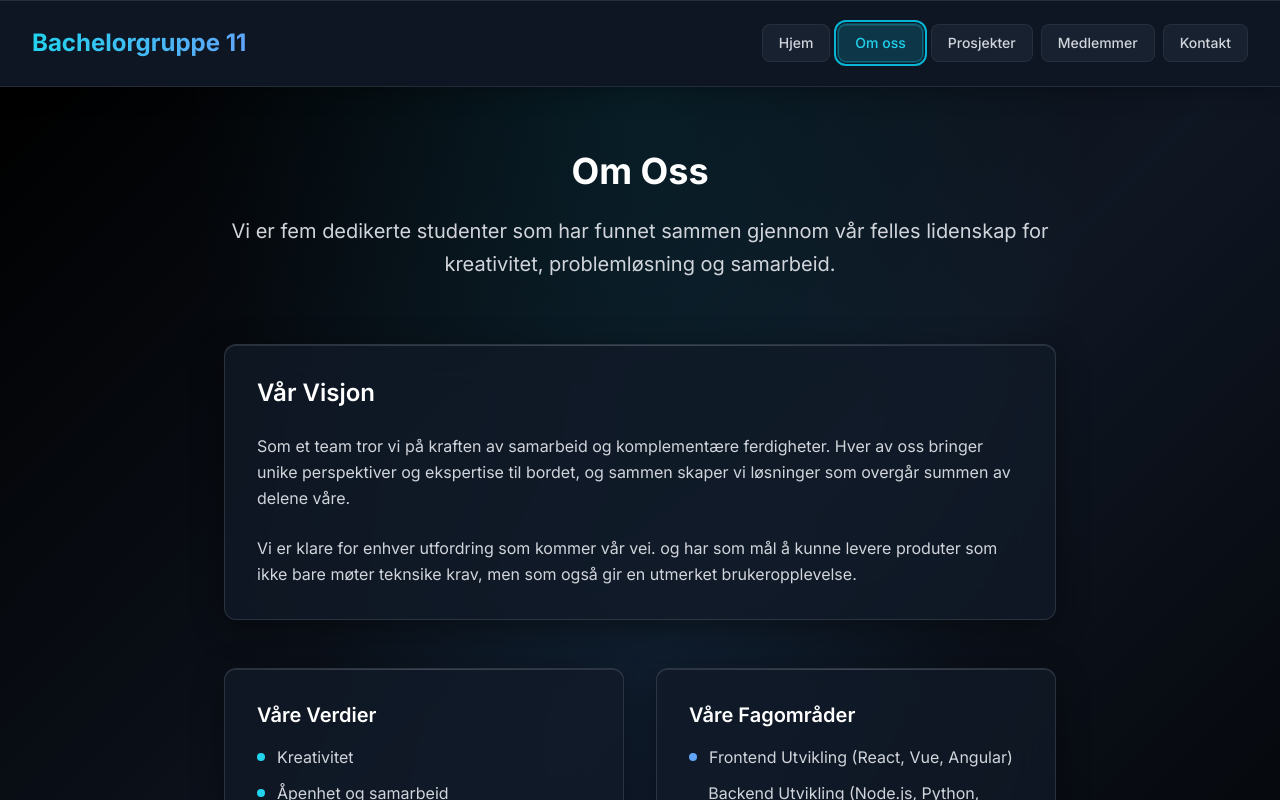
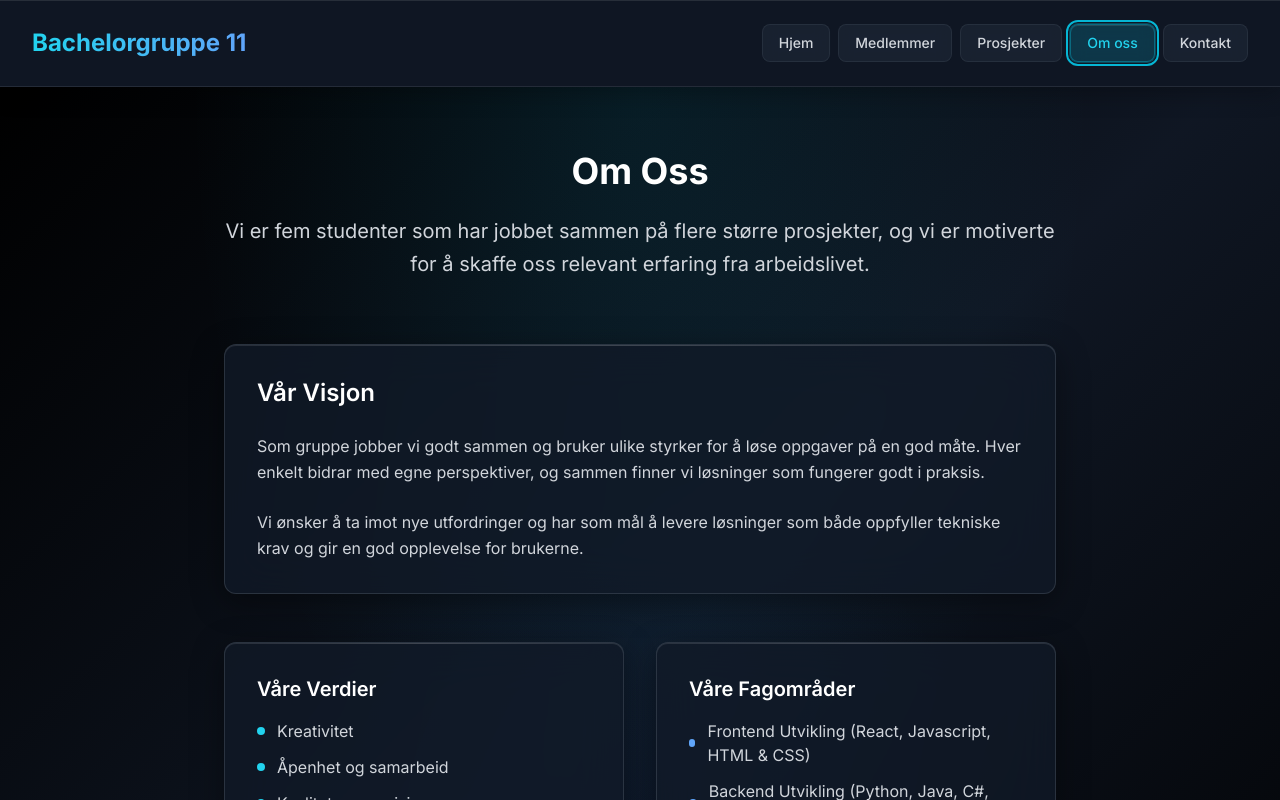
Before and after one commit to vebjornkjus/BachelorPortfolio, a React (Create React App) app: page / in a window 1280 px wide. Both pictures are taken after a click on the button "Om oss". Shown: the top 800 px of the page. Built offline with nearby package versions, Linux system fonts and the light colour scheme.

Commit message:
TekstFix

```diff
--- a/src/components/layout/Header.js
+++ b/src/components/layout/Header.js
@@ -5,9 +5,9 @@ const Header = ({ currentPage, setCurrentPage }) => {
 
   const navItems = [
     { name: 'Hjem', id: 'home' },
+    { name: 'Medlemmer', id: 'members' },
+    { name: 'Prosjekter', id: 'projects' },
     { name: 'Om oss', id: 'about' },
-    { name: 'Prosjekter', id: 'projects' },
-    { name: 'Medlemmer', id: 'members' },
     { name: 'Kontakt', id: 'contact' }
   ];
 
--- a/src/components/pages/AboutPage.js
+++ b/src/components/pages/AboutPage.js
@@ -7,19 +7,18 @@ const AboutPage = ({ setCurrentPage }) => {
         <div className="text-center mb-16">
           <h1 className="text-4xl font-bold text-white mb-6">Om Oss</h1>
           <p className="text-xl text-gray-300 leading-relaxed">
-            Vi er fem dedikerte studenter som har funnet sammen gjennom vår felles lidenskap for kreativitet, problemløsning og samarbeid.
+            Vi er fem studenter som har jobbet sammen på flere større prosjekter, og vi er motiverte for å skaffe oss relevant erfaring fra arbeidslivet.
           </p>
         </div>
 
         <div className="glass-card p-8 rounded-xl mb-12">
           <h2 className="text-2xl font-semibold text-white mb-6">Vår Visjon</h2>
           <p className="text-gray-300 leading-relaxed mb-6">
-            Som et team tror vi på kraften av samarbeid og komplementære ferdigheter.
-            Hver av oss bringer unike perspektiver og ekspertise til bordet, og sammen
-            skaper vi løsninger som overgår summen av delene våre.
+            Som gruppe jobber vi godt sammen og bruker ulike styrker for å løse oppgaver på en god måte.
+            Hver enkelt bidrar med egne perspektiver, og sammen finner vi løsninger som fungerer godt i praksis.
           </p>
           <p className="text-gray-300 leading-relaxed">
-            Vi er klare for enhver utfordring som kommer vår vei. og har som mål å kunne levere produter som ikke bare møter teknsike krav, men som også gir en utmerket brukeropplevelse.
+            Vi ønsker å ta imot nye utfordringer og har som mål å levere løsninger som både oppfyller tekniske krav og gir en god opplevelse for brukerne.
 
           </p>
         </div>
@@ -52,11 +51,11 @@ const AboutPage = ({ setCurrentPage }) => {
             <ul className="space-y-3 text-gray-300">
               <li className="flex items-center">
                 <span className="w-2 h-2 bg-blue-400 rounded-full mr-3"></span>
-                Frontend Utvikling (React, Vue, Angular)
+                Frontend Utvikling (React, Javascript, HTML & CSS)
               </li>
               <li className="flex items-center">
                 <span className="w-2 h-2 bg-blue-400 rounded-full mr-3"></span>
-                Backend Utvikling (Node.js, Python, Java, C#)
+                Backend Utvikling (Python, Java, C#, .NET)
               </li>
               <li className="flex items-center">
                 <span className="w-2 h-2 bg-blue-400 rounded-full mr-3"></span>
```
